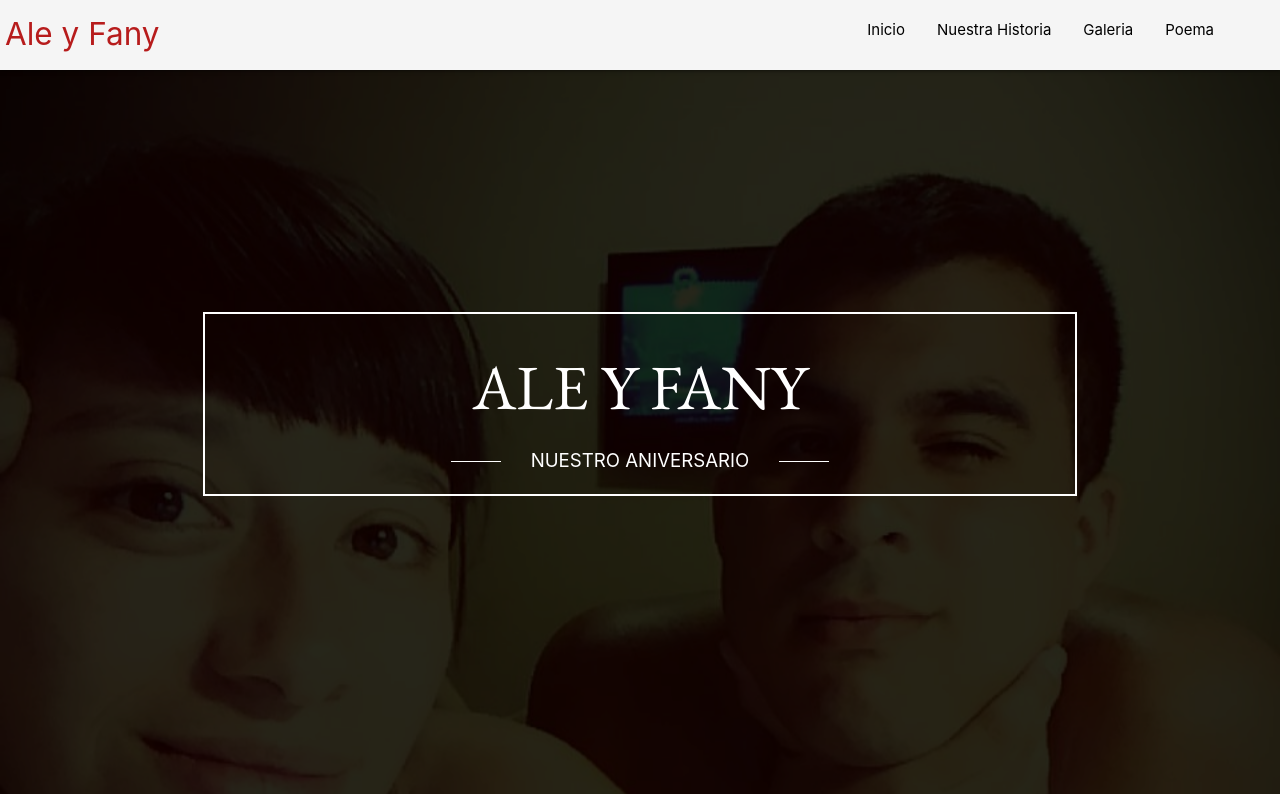
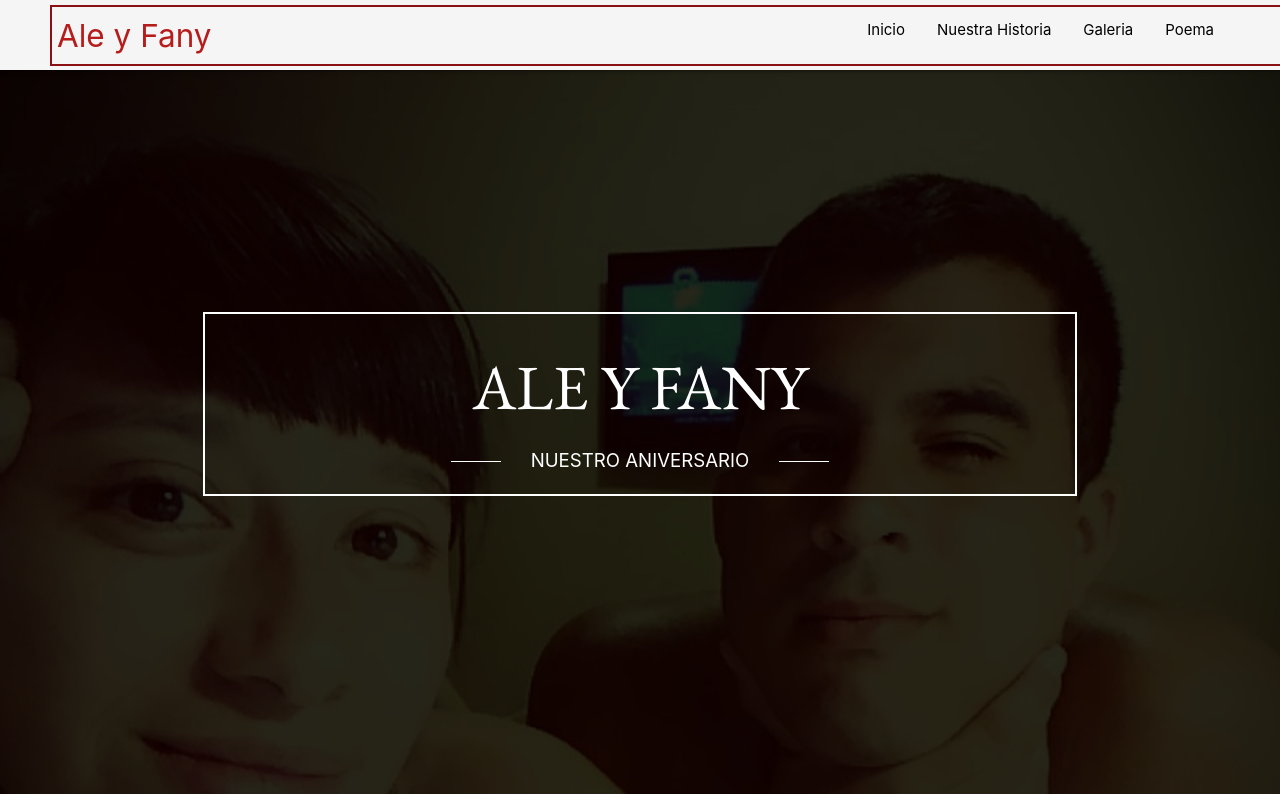
Before and after one commit to aleyfany/aleyfany, a plain HTML site: page index.html in a window 1280 px wide. Shown: the top 800 px of the page. Drawn offline with Linux system fonts and the light colour scheme; some packages are replaced by stand-ins of ours; a script that the page names is missing.

Commit message:
Update app.css

```diff
--- a/content/css/app.css
+++ b/content/css/app.css
@@ -130,11 +130,12 @@ body h1{
 }
 
 #logo{
-   // margin-left: 50px;
+   margin-left: 50px;
     margin-top: 5px;
     padding: 5px;
     color: #b71c1c;
-    //border: #8b1014 solid 2px;
+    border: #8b1014 solid 2px;
+    width: 100%;
 }
 
 #derecha{
```
